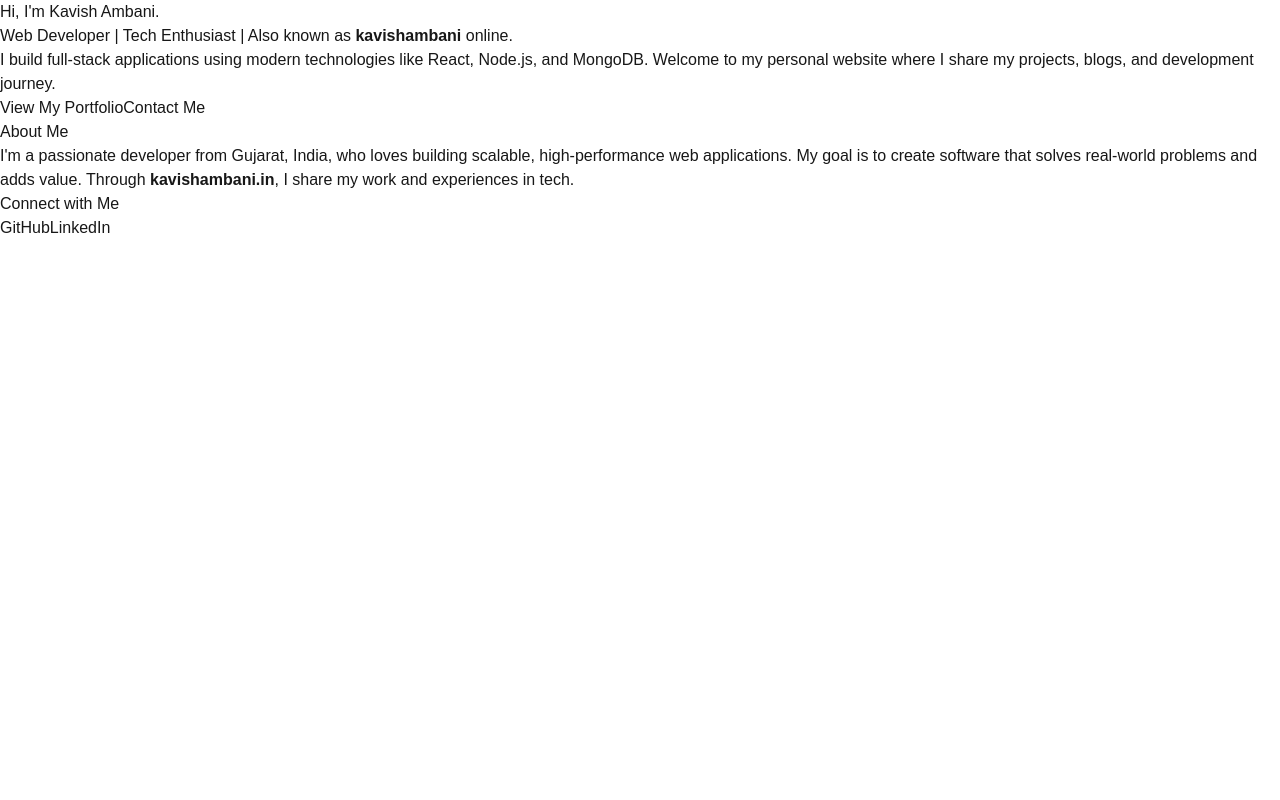
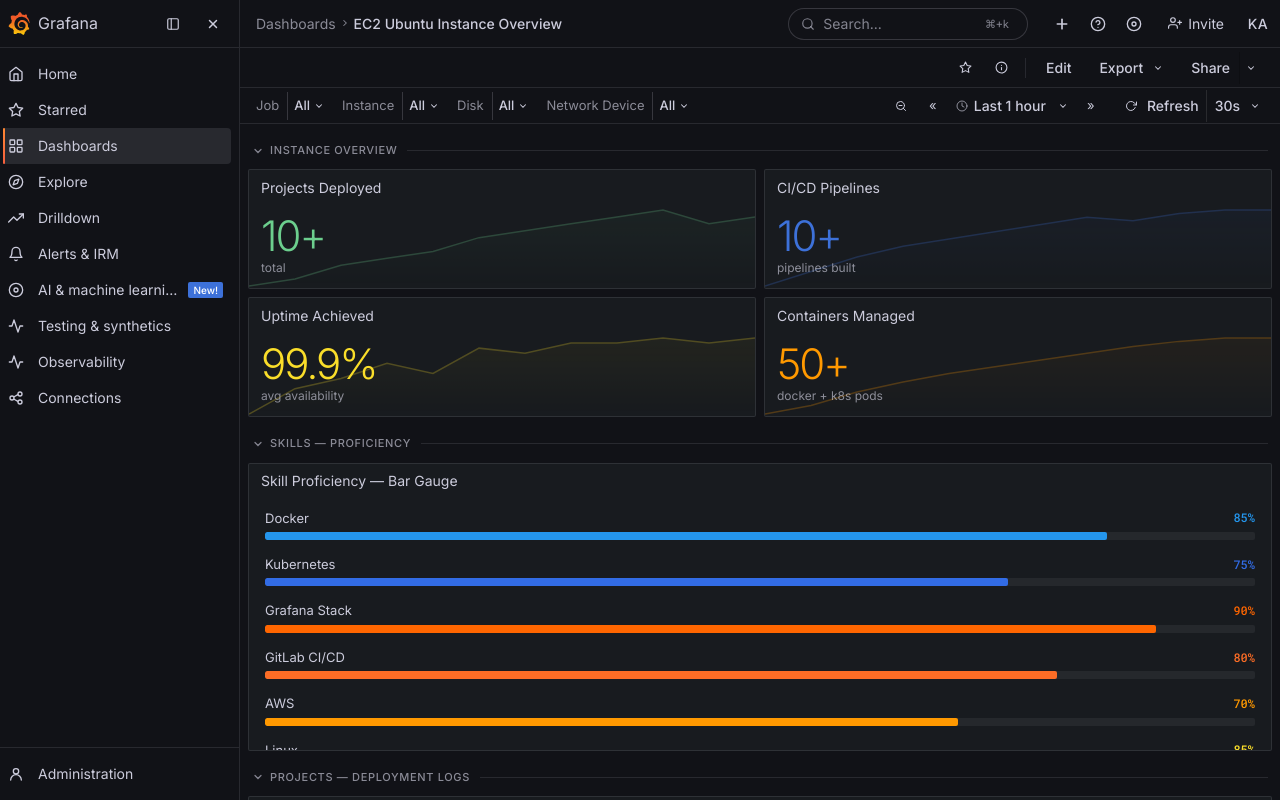
Before and after one commit to kavish224/kavishambani.in, a Next.js app: page / in a window 1280 px wide. Built offline with nearby package versions, Linux system fonts and the light colour scheme.

Commit message:
feat: move Grafana dashboard to the homepage, update root page metadata, and redirect the portfolio page to the root.

```diff
--- a/src/app/page.tsx
+++ b/src/app/page.tsx
@@ -1,82 +1,41 @@
-import Head from 'next/head';
-import Link from 'next/link';
+import type { Metadata } from "next";
+import GrafanaDashboard from "@/components/grafana/GrafanaDashboard";
 
-const Home = () => {
-  return (
-    <>
-      <Head>
-        <title>Kavish Ambani - Developer</title>
-        <meta
-          name="description"
-          content="Welcome to Kavish Ambani's official personal website. Explore web development projects, blogs, and contact info. Also known as kavishambani online."
-        />
-      </Head>
-      <main className="p-6 max-w-3xl mx-auto bg-black min-h-screen text-white">
-        {/* Hero Section */}
-        <section className="text-center my-10">
-          <h1 className="text-4xl font-bold mb-4">Hi, I&apos;m Kavish Ambani.</h1>
-          <p className="text-xl text-gray-300 mb-6">
-            Web Developer | Tech Enthusiast | Also known as <strong>kavishambani</strong> online.
-          </p>
-          <p className="text-gray-400 mb-6">
-            I build full-stack applications using modern technologies like React, Node.js, and MongoDB.
-            Welcome to my personal website where I share my projects, blogs, and development journey.
-          </p>
-          <div className="space-x-4">
-            <Link
-              href="/portfolio"
-              className="px-4 py-2 bg-blue-500 text-white rounded hover:bg-blue-600"
-            >
-              View My Portfolio
-            </Link>
-            <Link
-              href="/contact"
-              className="px-4 py-2 bg-gray-700 text-white rounded hover:bg-gray-800"
-            >
-              Contact Me
-            </Link>
-          </div>
-        </section>
-
-        {/* About Section */}
-        <section className="my-10">
-          <h2 className="text-2xl font-semibold mb-4">
-            <Link href="/about" className="underline text-blue-400 hover:text-blue-300">
-              About Me
-            </Link>
-          </h2>
-          <p className="text-gray-300 leading-relaxed">
-            I&apos;m a passionate developer from Gujarat, India, who loves building scalable, high-performance
-            web applications. My goal is to create software that solves real-world problems and adds value.
-            Through <strong>kavishambani.in</strong>, I share my work and experiences in tech.
-          </p>
-        </section>
-
-        {/* Social Links */}
-        <section className="my-10">
-          <h2 className="text-2xl font-semibold mb-4">Connect with Me</h2>
-          <div className="space-x-4">
-            <a
-              href="https://github.com/kavish224"
-              target="_blank"
-              rel="noopener noreferrer"
-              className="px-4 py-2 bg-gray-800 text-white rounded hover:bg-gray-700"
-            >
-              GitHub
-            </a>
-            <a
-              href="https://www.linkedin.com/in/kavish-ambani"
-              target="_blank"
-              rel="noopener noreferrer"
-              className="px-4 py-2 bg-blue-600 text-white rounded hover:bg-blue-500"
-            >
-              LinkedIn
-            </a>
-          </div>
-        </section>
-      </main>
-    </>
-  );
+export const metadata: Metadata = {
+  title: "Kavish Ambani - DevOps Engineer | Portfolio",
+  description:
+    "Welcome to Kavish Ambani's official personal website. Explore web development projects, blogs, and contact info. Also known as kavishambani online.",
+  keywords: [
+    "Kavish Ambani",
+    "kavishambani",
+    "DevOps Engineer",
+    "Docker",
+    "Kubernetes",
+    "Grafana",
+    "CI/CD",
+    "AWS",
+    "Portfolio",
+  ],
+  openGraph: {
+    title: "Kavish Ambani — DevOps Portfolio",
+    description:
+      "Kavish Ambani's portfolio — presented as a Grafana dashboard. Docker, Kubernetes, CI/CD, AWS, and monitoring expertise.",
+    url: "https://kavishambani.in",
+    siteName: "kavishambani.in",
+    locale: "en_IN",
+    type: "website",
+  },
+  twitter: {
+    card: "summary_large_image",
+    title: "Kavish Ambani — DevOps Portfolio",
+    description:
+      "Kavish Ambani's portfolio — presented as a Grafana dashboard. Docker, Kubernetes, CI/CD, AWS, and monitoring expertise.",
+  },
+  alternates: {
+    canonical: "https://kavishambani.in",
+  },
 };
 
-export default Home;
+export default function Home() {
+  return <GrafanaDashboard />;
+}
```
Also changed, not shown: src/app/(app)/portfolio/page.tsx (+3 -9 lines).
